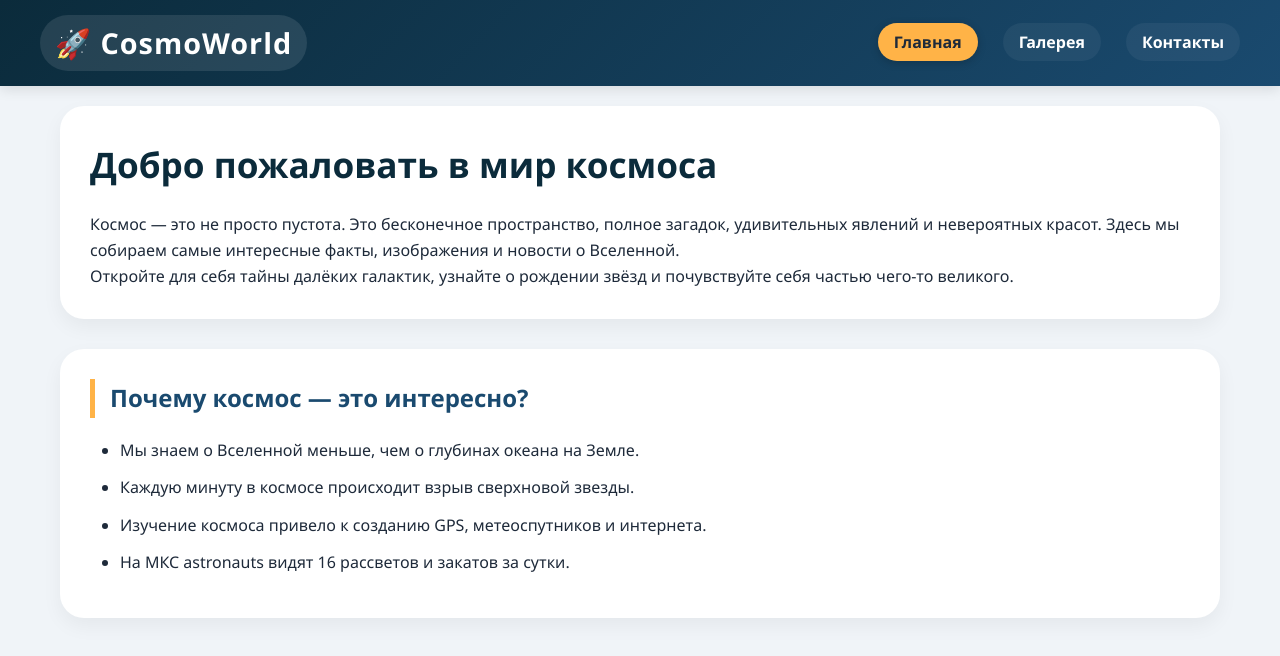
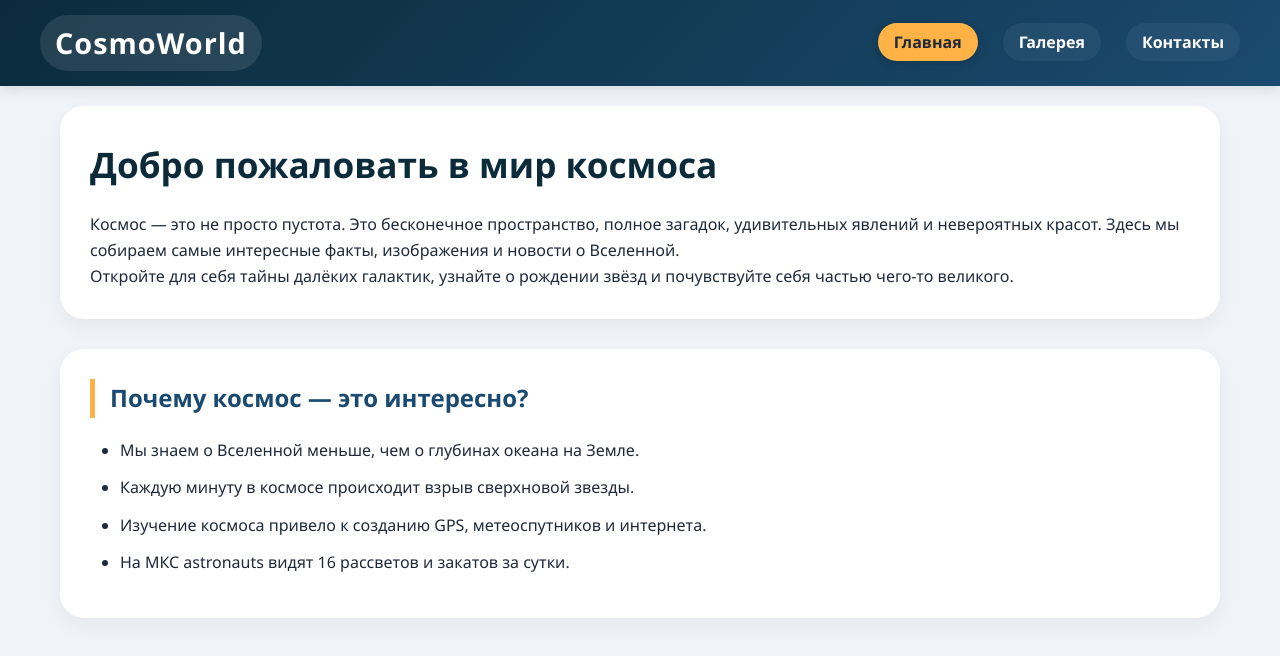
Before and after one commit to petryakovavn-prog/1234567890, a plain HTML site: page index.html in a window 1280 px wide. Drawn offline with Linux system fonts and the light colour scheme.

Commit message:
Fix HTML formatting and remove unnecessary characters

```diff
--- a/index.html
+++ b/index.html
@@ -9,7 +9,7 @@
 <body>
     <header>
         <div class="header-container">
-            <div class="logo">🚀 CosmoWorld</div>
+            <div class="logo">CosmoWorld</div>
             <nav>
                 <ul class="nav-menu">
                     <li><a href="index.html" class="active">Главная</a></li>
```
